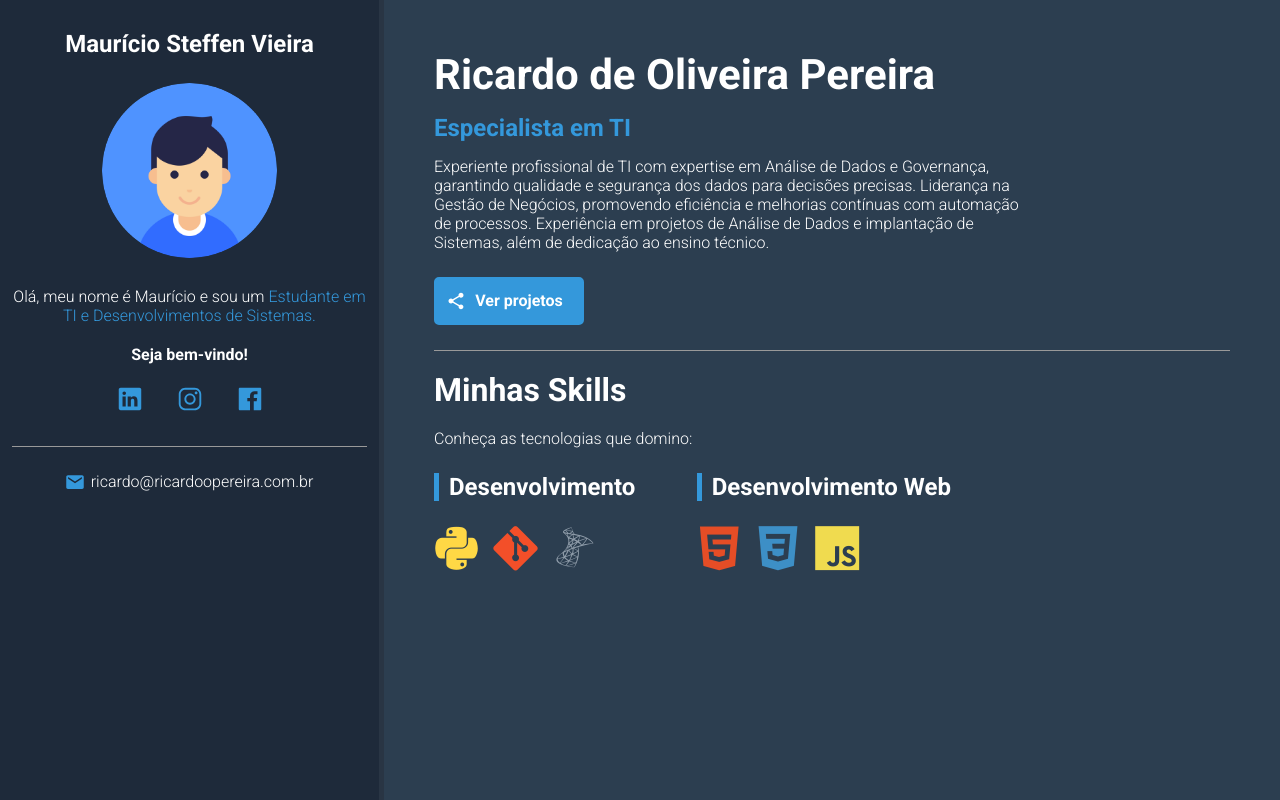
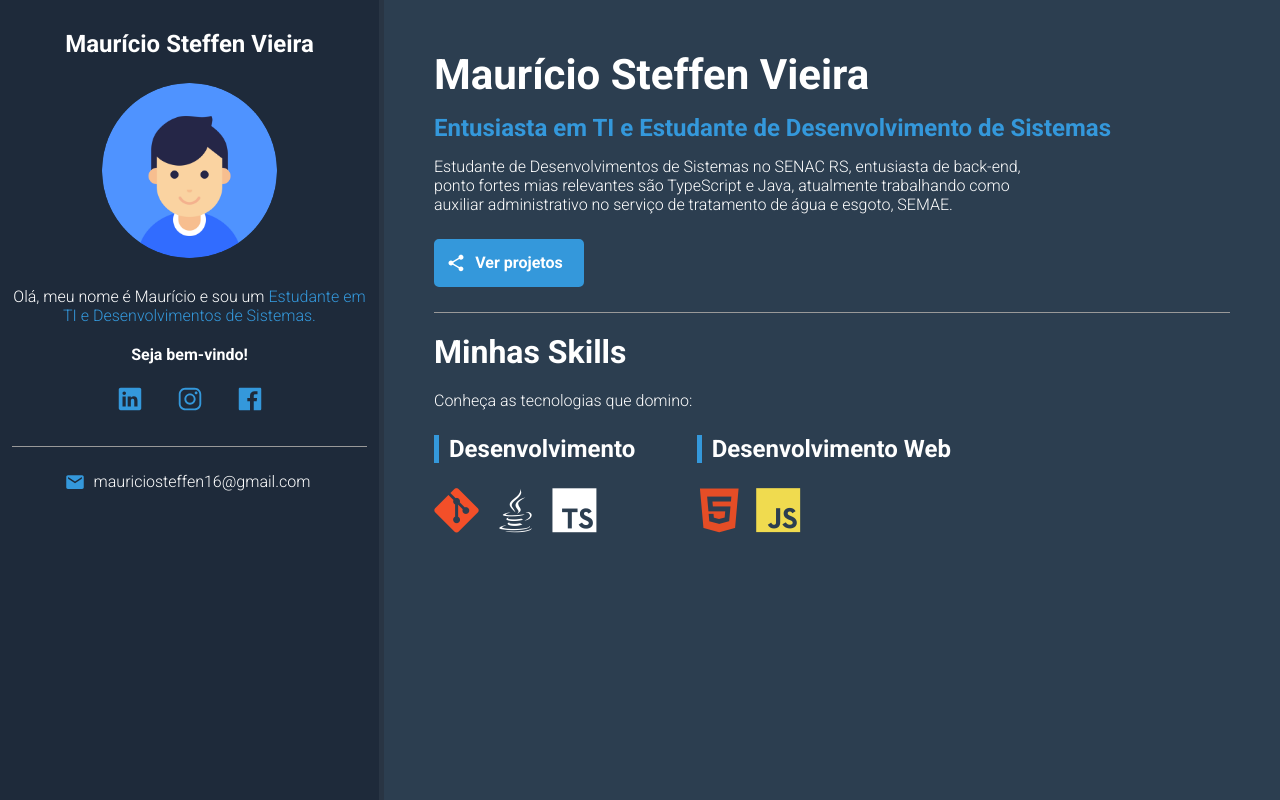
Before and after one commit to mauriciostf/mauriciostf.github.io, a plain HTML site: page index.html in a window 1280 px wide. Drawn offline with nearby package versions, Linux system fonts and the light colour scheme.

Commit message:
Update 1 index.html

```diff
--- a/index.html
+++ b/index.html
@@ -37,17 +37,15 @@
 
             <div id="email-container">
                 <ion-icon name="mail"></ion-icon><a
-                    href="mailto:ricardo@ricardoopereira.com.br">ricardo@ricardoopereira.com.br</a>
+                    href="mailto:mauriciosteffem16@gmail.com">mauriciosteffen16@gmail.com</a>
             </div>
         </aside>
 
         <section id="about-container">
-            <h1 id="name">Ricardo de Oliveira Pereira</h1>
-            <p id="title"><span class="highlight">Especialista em TI</span></p>
-            <p class="description">Experiente profissional de TI com expertise em Análise de Dados e Governança,
-                garantindo qualidade e segurança dos dados para decisões precisas. Liderança na Gestão de Negócios,
-                promovendo eficiência e melhorias contínuas com automação de processos. Experiência em projetos de
-                Análise de Dados e implantação de Sistemas, além de dedicação ao ensino técnico.</p>
+            <h1 id="name">Maurício Steffen Vieira</h1>
+            <p id="title"><span class="highlight">Entusiasta em TI e Estudante de Desenvolvimento de Sistemas</span></p>
+            <p class="description">Estudante de Desenvolvimentos de Sistemas no SENAC RS, entusiasta de back-end, ponto fortes mias relevantes
+             são TypeScript e Java, atualmente trabalhando como auxiliar administrativo no serviço de tratamento  de água e esgoto, SEMAE.</p>
             <a href="#" id="btn-projects"><ion-icon name="share"></ion-icon><span>Ver projetos</span></a>
 
             <h2 id="skills-section-title">Minhas Skills</h2>
@@ -56,14 +54,14 @@
             <div id="skills-container">
                 <div class="skills-box">
                     <p class="skills-title">Desenvolvimento</p>
-                    <i class="devicon-python-plain colored"></i>
                     <i class="devicon-git-plain colored"></i>
-                    <i class="devicon-microsoftsqlserver-plain colored"></i>
+                    <i class="devicon-java-plain"></i>
+                    <i class="devicon-typescript-plain"></i>
+
                 </div>
                 <div class="skills-box">
                     <p class="skills-title">Desenvolvimento Web</p>
                     <i class="devicon-html5-plain colored"></i>
-                    <i class="devicon-css3-plain colored"></i>
                     <i class="devicon-javascript-plain colored"></i>
                 </div>
             </div>
```
